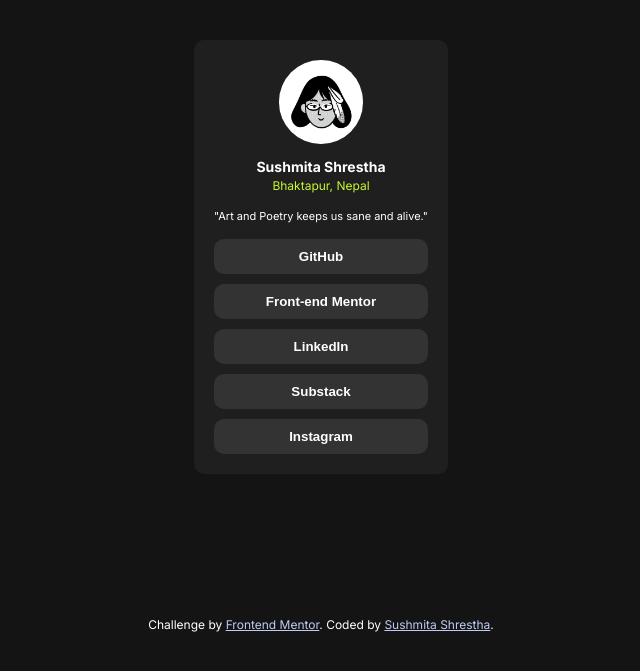
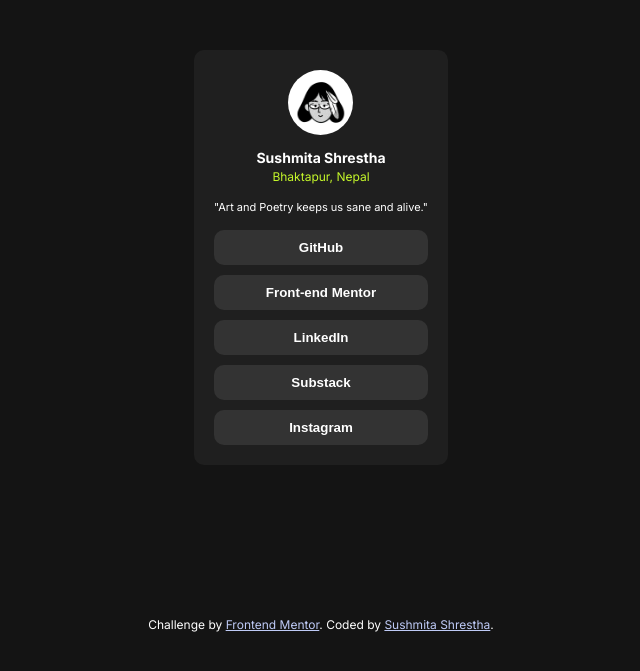
Before and after one commit to sushmita-writes/Web-Development, a plain HTML site: page social-links/index.html in a window 1280 px wide. Shown: the part 111-782 px from the top of the page, without its empty margins (319-959 px from the left). Drawn offline with Linux system fonts and the light colour scheme.

Commit message:
update: use absolute unit for avatar

```diff
--- a/social-links/style.css
+++ b/social-links/style.css
@@ -27,7 +27,7 @@ main {
 }
 
 .container img {
-    width: 6.5vw;
+    width: 65px;
     height: auto;
     border-radius: 50%;
 }
```
